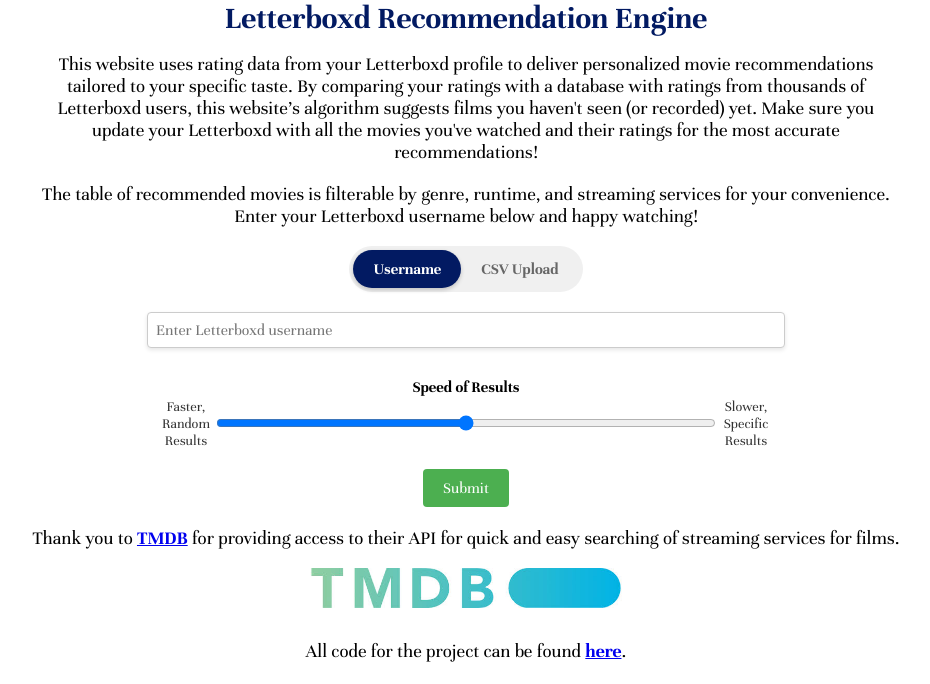
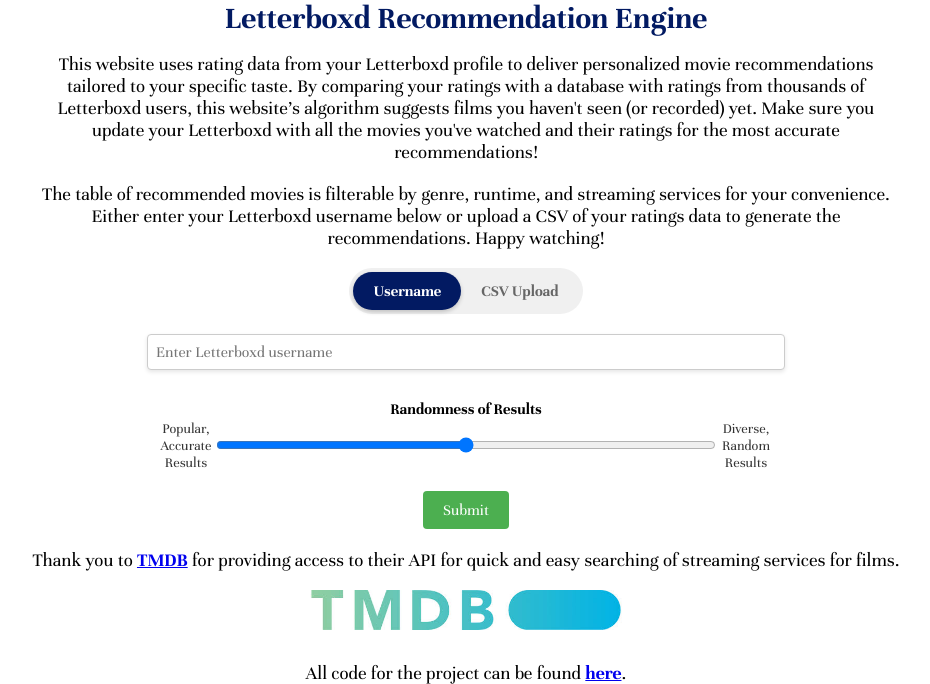
Before and after one commit to ryanshanker27/letterboxdapp, a Flask app: page / in a window 1280 px wide. Shown: the part 141-825 px from the top of the page, without its empty margins (174-1104 px from the left). Before the commit the page ends 803 px from the top, so only its background shows below. Run offline with Flask 3, Linux system fonts and the light colour scheme; some libraries are stand-ins or nearby versions.

Commit message:
Clean up code

```diff
--- a/app/routes.py
+++ b/app/routes.py
@@ -18,8 +18,6 @@
     # Retrieve the text input from the form
     input_method = request.form.get("input_method", "username")
     randomness = request.form.get("slider_value")
-    print(input_method, randomness)
-    print("Input Good")
     if input_method == 'username':
         user_input = request.form.get("user_input")
         if not user_input:
@@ -29,34 +27,27 @@
     elif input_method == 'csv':
         if 'csv_file' not in request.files:
             table_data = 1
-            print('No file')
             return render_template('form_template.html', table_data=table_data)
 
         file = request.files['csv_file']
         if file.filename == '':
             table_data = 1
-            print('Empty filename')
             return render_template('form_template.html', table_data=table_data)
 
         if file and file.filename.endswith('.csv'):
             try:
                 csv_data = file.read().decode('utf-8')
                 df = pd.read_csv(io.StringIO(csv_data))
-                print('CSV read')
                 # validate CSV
                 required_columns = ['Date', 'Name', 'Year', 'Letterboxd URI', 'Rating']
                 missing_columns = [col for col in required_columns if col not in df.columns]
-                print('CSV validated')
                 if missing_columns:
                     table_data = 1
-                    print('Missing columns')
                     return render_template('form_template.html', table_data=table_data)
 
                 if len(df) == 0:
                     table_data = 1
-                    print('No rows')
                     return render_template('form_template.html', table_data=table_data)
-                print('Recommending')
                 result = recommend.recommend_csv(df, randomness)
 
             except Exception as e:
@@ -77,8 +68,6 @@
         result = result[['poster', 'film_title', 'year', 'rec_score', 'avg_rating',
                         'film_genres', 'actors', 'director', 'runtime', 'streaming', 'url']]
         result['film_genres'] = result['film_genres'].str.replace(r'[\[\]"\'{}]', '', regex=True)
-        print(result['streaming'][:20])
         result['streaming'] = result['streaming'].str.join(', ')
-        print(result['streaming'][:20])
         table_data = result.to_dict(orient='records')
         return render_template('form_template.html', table_data = table_data)
--- a/templates/form_template.html
+++ b/templates/form_template.html
@@ -13,10 +13,9 @@
         alt="Letterboxd" title="Letterboxd" style="height: 100px; width: auto;">
       <h1>Letterboxd Recommendation Engine</h1>
       <h2>This website uses rating data from your Letterboxd profile to deliver personalized movie recommendations tailored to your specific taste. By comparing your ratings with a database with ratings from thousands of Letterboxd users, this website's algorithm suggests films you haven't seen (or recorded) yet. Make sure you update your Letterboxd with all the movies you've watched and their ratings for the most accurate recommendations!</h2>
-      <h2>The table of recommended movies is filterable by genre, runtime, and streaming services for your convenience. Enter your Letterboxd username below and happy watching!</h2>
+      <h2>The table of recommended movies is filterable by genre, runtime, and streaming services for your convenience. Either enter your Letterboxd username below or upload a CSV of your ratings data to generate the recommendations. Happy watching!</h2>
 
       <form id="input-form" action="{{ url_for('main.submit') }}" method="post" enctype="multipart/form-data">
-        <!-- Toggle Switch for Input Method -->
         <div class="input-method-toggle">
           <div class="toggle-container">
             <button type="button" class="toggle-option active" data-method="username">Username</button>
@@ -34,9 +33,10 @@
         <div id="csv-section" class="input-section">
           <div class="csv-instructions">
             <strong>CSV Upload Instructions:</strong><br>
-            1. Go to your Letterboxd profile → Settings → Data → Export your data<br>
+            1. Go to your Letterboxd profile → Edit Profile → Data → Export your data<br>
             2. Unzip the .zip file.<br>
-            3. Upload the file named <em>ratings.csv</em> here.<br>
+            3. Upload the file named <strong>ratings.csv</strong> here.<br>
+            <em>Note: this method may return films you have watched, but not rated.</em>
           </div>
 
           <div class="csv-upload-area" onclick="document.getElementById('csv-file').click()">
@@ -51,11 +51,11 @@
         </div>
 
         <div class="slider-container">
-          <label for="slider_value">Speed of Results</label>
+          <label for="slider_value">Randomness of Results</label>
           <div class="slider-wrapper">
-            <span class="min-value">Faster, Random Results</span>
+            <span class="min-value">Popular, Accurate Results</span>
             <input type="range" id="slider_value" name="slider_value" min="0" max="100" value="50" step="10" oninput="updateSliderValue(this.value)">
-            <span class="min-value">Slower, Specific Results</span>
+            <span class="min-value">Diverse, Random Results</span>
           </div>
         </div>
 
@@ -73,7 +73,7 @@
 
     {% if table_data == 1 %}
       <div class="error-message">
-          <p>No ratings found for the given Letterboxd username. Please enter a valid username.</p>
+          <p>No ratings found for the given input. Please enter a valid username and provide a valid ratings.csv file.</p>
       </div>
     {% elif table_data %}
       <div id="filter-container">
```
Also changed, not shown: data_scripts/helpers.py (+4 -42 lines), README.md, preds.csv.
